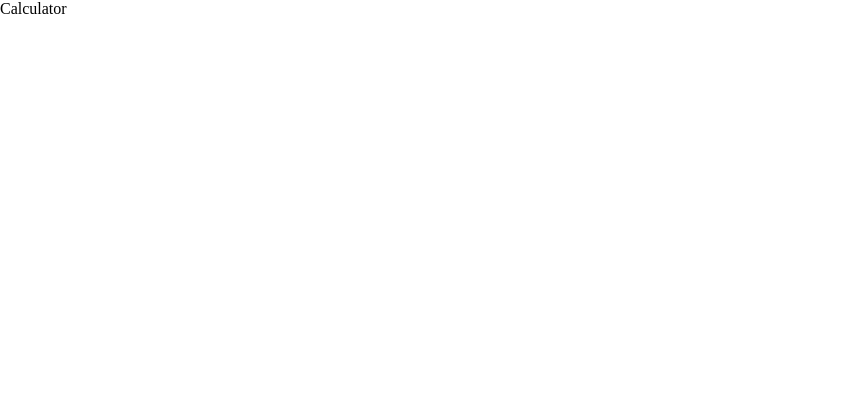
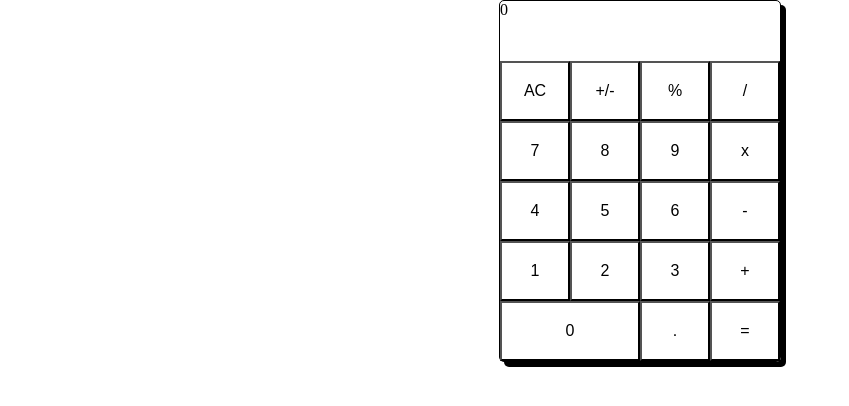
Before and after one commit to jlym/calculator, a website: page raw_css/index.html in a window 1280 px wide. Shown: the whole page, without its empty margins (0-849 px from the left). Drawn offline with Linux system fonts and the light colour scheme.

Commit message:
Progress

```diff
--- a/raw_css/index.html
+++ b/raw_css/index.html
@@ -8,6 +8,29 @@
         <link rel="stylesheet" href="main.css">
     </head>
     <body>
-        Calculator
+        <section>
+            <div class="result">0</div>
+            <button class="button_normal btn_clear">AC</button>
+            <button class=" button_normal btn_plus">+/-</button>
+            <button class="button_normal btn_percent"> %</button>
+            <button class="button_control btn_div">/</button>
+            <button class="button_normal btn_7">7</button>
+            <button class="button_normal btn_8">8</button>
+            <button class="button_normal btn_9">9</button>
+            <button class="button_control btn_times">x</button>
+            <button class="button_normal">4</button>
+            <button class="button_normal">5</button>
+            <button class="button_normal">6</button>
+            <button class="button_control">-</button>
+            <button class="button_normal">1</button>
+            <button class="button_normal">2</button>
+            <button class="button_normal">3</button>
+            <button class="button_control">+</button>
+            <button class="button_normal btn_0"> 0</button>
+            <button class="button_normal">.</button>
+            <button class="button_control">=</button>
+        </section>
+
+
     </body>
 </html>
--- a/raw_css/main.css
+++ b/raw_css/main.css
@@ -0,0 +1,30 @@
+
+body {
+    display: grid;
+    align-items: center;
+    justify-items: center;
+
+}
+section {
+    display: grid;
+    grid-template-columns: repeat(4, 70px);
+    grid-template-rows: repeat(6, 60px);
+    border: solid 1px black;
+    border-radius: 5px;
+    box-shadow: 5px 5px;
+
+
+}
+
+button {
+    background: none;
+    box-shadow: none;
+    border-radius: 0px;
+}
+.result {
+    grid-column: 1 / span 4;
+}
+
+.btn_0 {
+    grid-column: 1 / span 2;
+}
```
